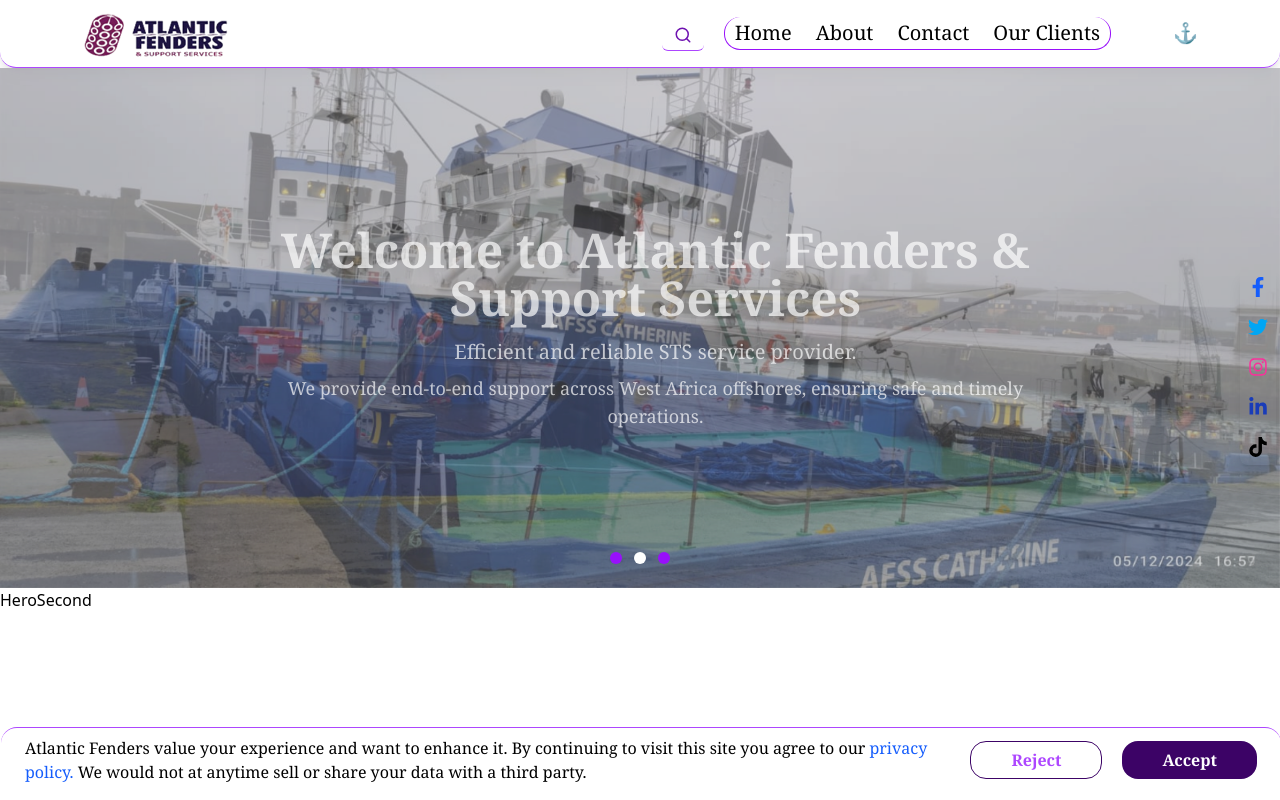
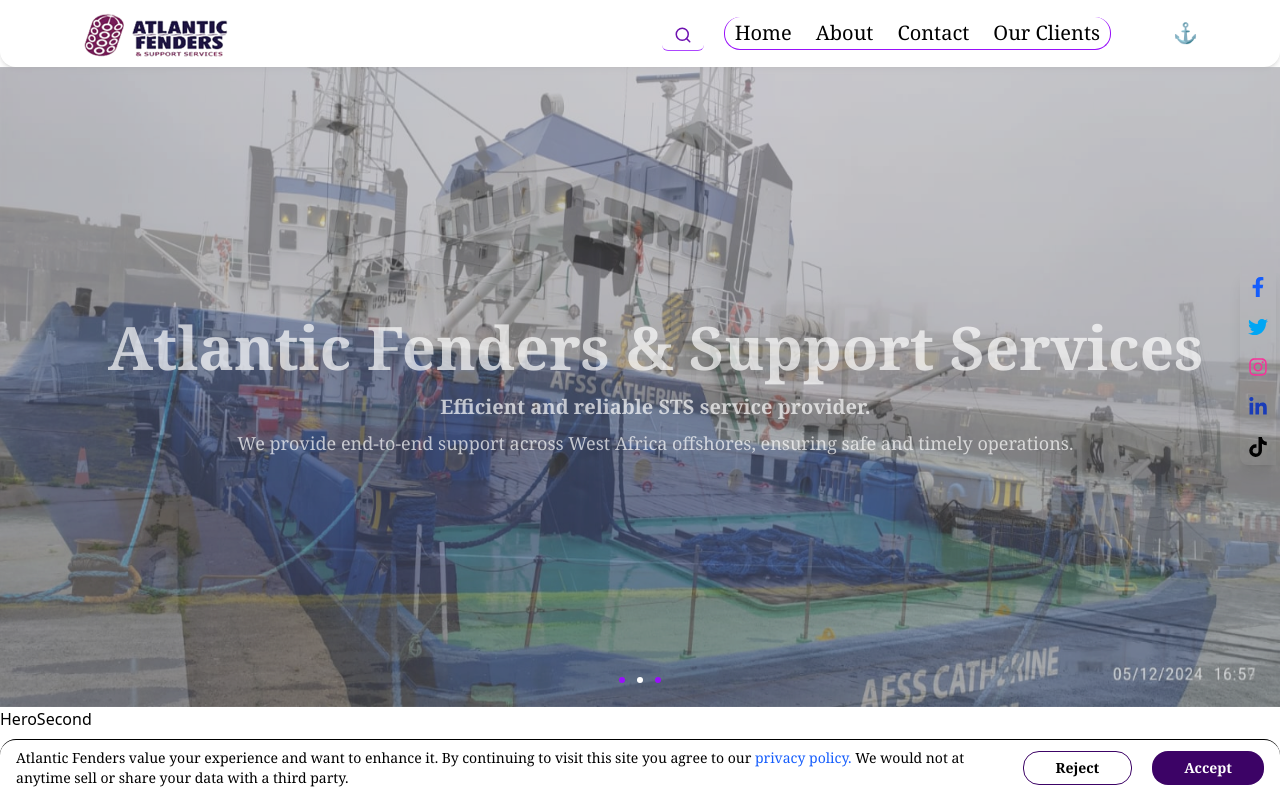
Before and after one commit to chinedudev9/atlantic_fenders_project, a Next.js app: page / in a window 1280 px wide. Shown: the top 800 px of the page. Built offline with nearby package versions, Linux system fonts and the light colour scheme.

Commit message:
adjustment to the design phase

```diff
--- a/src/app/globals.css
+++ b/src/app/globals.css
@@ -7,19 +7,19 @@
   /* New custom colors */
   --primary: #6a0dad;       /* Purple-ish for light mode */
   --secondary: #f5f5f5;
-  --accent: #ff4081;
+  --accent: #880840;
   --border: #e0e0e0;
   --card-bg: #fafafa;
 }
 
 .dark {
-  --background: #0c000e;
+  --background: #0a0005;
   --text-color: #ffffff;
 
   /* Dark mode equivalents */
   --primary: #bb86fc;
   --secondary: #1a1a1a;
-  --accent: #ff79c6;
+  --accent: #880840;
   --border: #333333;
   --card-bg: #1e1e1e;
 }
--- a/src/components/CookieBanner.tsx
+++ b/src/components/CookieBanner.tsx
@@ -30,25 +30,23 @@
 
   return (
     <motion.div
-    initial={{ opacity: 1, x: -50 }}
-    animate={{ opacity: 1, x: 1 }}
-    transition={{ duration: 3 }}
-     className="fixed bottom-0 left-0 right-0 z-50 rounded-t-2xl border-t px-6 py-2 flex
-    border-purple-500 flex-col md:flex-row justify-between mb-2 items-center">
+    style={{ backgroundColor: "var(--background)" }}
+     className="fixed bottom-0 left-0 right-0 z-50 rounded-t-2xl px-4 py-2 flex
+        flex-col md:flex-row justify-between mb-1 items-center border-t text-sm">
       <p className=" font-serif">
         Atlantic Fenders value your experience and want to enhance it. By continuing to visit this site you agree to our
         <Link className=" hover:underline text-blue-600" href={'/privacypage'}> privacy policy.</Link> We would not at anytime sell or share your data with a third party.
       </p>
-      <div className="mt-3 font-semibold md:mt-0 md:flex space-x-5">
+      <div className="mt-2 font-semibold md:mt-0 md:flex space-x-5">
         <button
           onClick={rejectCookies}
-          className="px-10 py-1.5 font-serif text-purple-500 border border-purple-950 hover:text-white hover:bg-purple-700 rounded-2xl"
+          className="px-8 py-1.5 font-serif border border-purple-950 hover:text-white hover:bg-purple-700 rounded-2xl"
         >
           Reject
         </button>
         <button
           onClick={acceptCookies}
-          className="px-10 font-serif py-1.5 bg-purple-950 text-white rounded-2xl font-semibold hover:bg-purple-700"
+          className="px-8 font-serif py-1.5 bg-purple-950 text-white rounded-2xl font-semibold hover:bg-purple-700"
         >
           Accept
         </button>
--- a/src/components/HeroSlider.tsx
+++ b/src/components/HeroSlider.tsx
@@ -6,7 +6,7 @@
 const slides = [
   {
     image: '/AFSS_catherine1.jpg',
-    title: 'Welcome to Atlantic Fenders & Support Services',
+    title: 'Atlantic Fenders & Support Services',
     subtitle: 'Efficient and reliable STS service provider.',
     description: 'We provide end-to-end support across West Africa offshores, ensuring safe and timely operations.',
   },
@@ -35,7 +35,7 @@
   }, []);
 
   return (
-    <div className="relative w-full h-[65vh] overflow-hidden">
+    <div className="relative w-full h-[80vh] overflow-hidden">
       {/* Background Images */}
       {slides.map((slide, index) => (
         <motion.div
@@ -62,11 +62,11 @@
             animate={{ opacity: 1, y: 0 }}
             exit={{ opacity: 0, x: 50 }}
             transition={{ duration: 1 }}
-            className="text-white max-w-3xl"
+            className="text-white"
           >
-            <h1 className="text-3xl md:text-5xl font-bold mb-4">{slides[currentIndex].title}</h1>
-            <p className="text-lg md:text-xl mb-2">{slides[currentIndex].subtitle}</p>
-            <p className="text-base md:text-lg">{slides[currentIndex].description}</p>
+            <h1 className="text-2xl md:text-6xl md:flex flex-col font-extrabold mb-4">{slides[currentIndex].title}</h1>
+            <p className="text-lg md:text-xl mb-2 font-bold">{slides[currentIndex].subtitle}</p>
+            <p className="text-sm md:text-lg">{slides[currentIndex].description}</p>
           </motion.div>
         </AnimatePresence>
       </div>
@@ -77,7 +77,7 @@
           <span
             key={index}
             onClick={() => setCurrentIndex(index)}
-            className={`w-3 h-3 rounded-full cursor-pointer transition-all duration-300 ${
+            className={`w-1.5 h-1.5 rounded-full cursor-pointer transition-all duration-300 ${
               index === currentIndex ? 'bg-white' : 'bg-purple-600'
             }`}
           ></span>
--- a/src/components/SearchToggle.jsx
+++ b/src/components/SearchToggle.jsx
@@ -23,7 +23,7 @@
       {open ? (
         <form
           onSubmit={handleSubmit}
-          className="flex items-center border border-purple-500 rounded-2xl px-2 bg-white w-70 justify-center p-1.5"
+          className="flex items-center border border-purple-500 rounded-2xl px-2 bg-white w-50 md:w-70 justify-center p-1.5"
         >
           <Search size={18} className="mr-2 text-purple-500" />
           <input
@@ -43,7 +43,7 @@
         initial={{ opacity: 0, y: 50 }}
         animate={{ opacity: 1, y:2 }}
         transition={{ duration: 3 }}
-       className=" rounded-md border-purple-500 border-b p-1.5 px-3 text-purple-800"
+       className=" rounded-md border-purple-500 border-b p-1.5 px-3 text-purple-800 cursor-pointer"
      onClick={() => setOpen(true)}
         >
           <Search size={18} />
--- a/src/components/SocialSidebar.tsx
+++ b/src/components/SocialSidebar.tsx
@@ -9,7 +9,7 @@
     initial={{opacity: 0, y: -20}}
     animate={{opacity: 1, y: 2}}
     transition={{duration: 2}}
-     className="fixed right-0 top-1/3 z-50 flex flex-col mr-1 space-y-5 p-2 rounded-l-lg shadow-lg">
+     className="fixed right-0 top-1/3 z-30 flex flex-col mr-1 space-y-5 p-2 rounded-l-lg shadow-lg">
       <a
         href="https://facebook.com/yourPage"
         target="_blank"
--- a/src/components/contactPopUp.tsx
+++ b/src/components/contactPopUp.tsx
@@ -66,10 +66,12 @@
         initial={{opacity: 1, y: -50}}
          animate={{opacity: 1, y: 1}}
          transition={{duration: 3}}
-        className="fixed font-serif inset-0 backdrop-blur-sm z-50 shadow-lg flex items-center justify-center">
-          <div ref={modalRef} className="rounded-2xl border border-amber-50 shadow-lg w-full max-w-md p-6 relative">
-            <button onClick={closeModal} className="absolute cursor-pointer tops-1 right-1 pr-4 hover:text-gray-800 text-4xl">×</button>
-            <h2 className="text-xl text-center rounded-md text-purple-950 font-semibold mb-4">Send us a message</h2>
+        className="fixed font-serif inset-0 backdrop-blur-sm z-50 shadow-2xl flex items-center justify-center"
+        >
+          <div ref={modalRef} className="rounded-2xl border shadow-lg w-95 max-w-md p-6 mx-3 relative"
+          style={{ backgroundColor: "var(--background)" }}>
+            <button onClick={closeModal} className="absolute cursor-pointer items-center justify-center tops-2 right-2 pr-2 hover:text-gray-800 text-4xl">×</button>
+            <h2 className="text-xl rounded-md text-purple-800 font-semibold mb-6 items-center justify-center">Send us a message</h2>
             <form ref={formRef} onSubmit={sendEmail} className="space-y-4">
               <input type="text" name="name" placeholder="Name" required className="w-full border border-purple-400 outline-0 px-3 py-2 rounded" />
               <input type="email" name="email" placeholder="Email" required className="w-full border border-purple-400 px-3 py-2 outline-0 rounded" />
--- a/src/components/header.tsx
+++ b/src/components/header.tsx
@@ -11,7 +11,7 @@
   const [isMenuOpen, setIsMenuOpen] = useState(false);
 
   return (
-    <header className="p-2 px-6 md:px-20 shadow-lg border-b border-purple-500  rounded-b-2xl">
+    <header className="p-2 px-6 md:px-20 shadow-md rounded-b-2xl">
       <div className="flex justify-between items-center max-w-7xl mx-auto">
         {/* Logo */}
         <motion.div
@@ -55,12 +55,17 @@
 
       {/* Mobile Menu - Shown when menu is open */}
       {isMenuOpen && (
-        <div className="absolute font-serif font-bold top-16 right-0 w-70 mt-1 border-l rounded-b-3xl z-50 shadow-lg md:hidden">
+        <motion.div
+        initial={{ opacity: 0, x: -50 }}
+        animate={{ opacity: 1, x: 2 }}
+        transition={{ duration: 3 }}
+        className="absolute font-serif font-bold top-16 right-0 w-55 mt-0.5 border-l rounded-b-3xl z-50 shadow-lg md:hidden"
+        style={{ backgroundColor: "var(--background)" }}>
           <motion.div
             initial={{ opacity: 0, x: -50 }}
             animate={{ opacity: 1, x: 2 }}
             transition={{ duration: 3 }}
-            className="flex flex-col items-center text-black dark:text-purple-800 font-medium gap-4 p-4">
+            className="flex flex-col items-center font-medium gap-4 p-4">
             <SearchToggle />
             <Link className='hover:animate-bounce' href="/">Home</Link>
             <Link className='hover:animate-bounce' href="/about">About</Link>
@@ -68,7 +73,7 @@
             <Link className='hover:animate-bounce' href="/our clients">Our Clients</Link>
             <ThemeToggle />
           </motion.div>
-        </div>
+        </motion.div>
       )}
     </header>
   );
```
